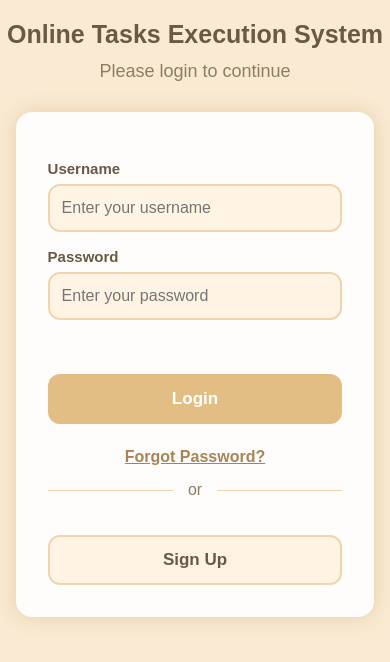
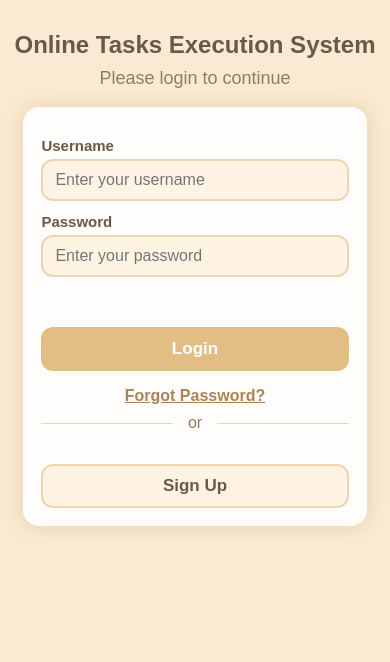
Before and after one commit to yardenshriki/Final-project-OTES, a plain HTML site: page index.html in a window 390 px wide. Drawn offline with Linux system fonts and the light colour scheme.

Commit message:
fixing last details about the login responsive

```diff
--- a/css/style.css
+++ b/css/style.css
@@ -12,6 +12,7 @@ body {
     min-height: 100vh;
     background-color: #faead3;
     padding-top: 75px;
+    box-sizing: border-box;
 }
 
 .authBody #page {
@@ -23,7 +24,43 @@ body {
 }
 
 .authBody #loginScreen {
+    margin-top: 34px;
+}
+
+.authBody #loginScreen h1 {
+    font-size: 34px;
+}
+
+.authBody #loginScreen .subTitle {
+    margin-top: 8px;
+    margin-bottom: 18px;
+}
+
+.authBody #loginScreen .card {
+    width: 340px;
+    padding: 24px;
+}
+
+.authBody #loginScreen label {
     margin-top: 12px;
+    margin-bottom: 5px;
+}
+
+.authBody #loginScreen input {
+    height: 42px;
+}
+
+.authBody #loginScreen .button {
+    height: 44px;
+    margin-top: 14px;
+}
+
+.authBody #loginScreen .link {
+    margin-top: 16px;
+}
+
+.authBody #loginScreen .line {
+    margin-top: 18px;
 }
 
 .authBody #signupScreen,
@@ -1845,3 +1882,27 @@ hr {
         line-height: 19px;
     }
 }
+
+@media screen and (max-width: 900px) {
+    .authBody #loginScreen h1 {
+        font-size: 30px;
+        white-space: normal;
+    }
+}
+
+@media screen and (max-width: 560px) {
+    .authBody #loginScreen {
+        margin-top: 22px;
+    }
+
+    .authBody #loginScreen h1 {
+        font-size: 24px;
+        line-height: 30px;
+        white-space: normal;
+    }
+
+    .authBody #loginScreen .card {
+        width: 88%;
+        padding: 18px;
+    }
+}
```
